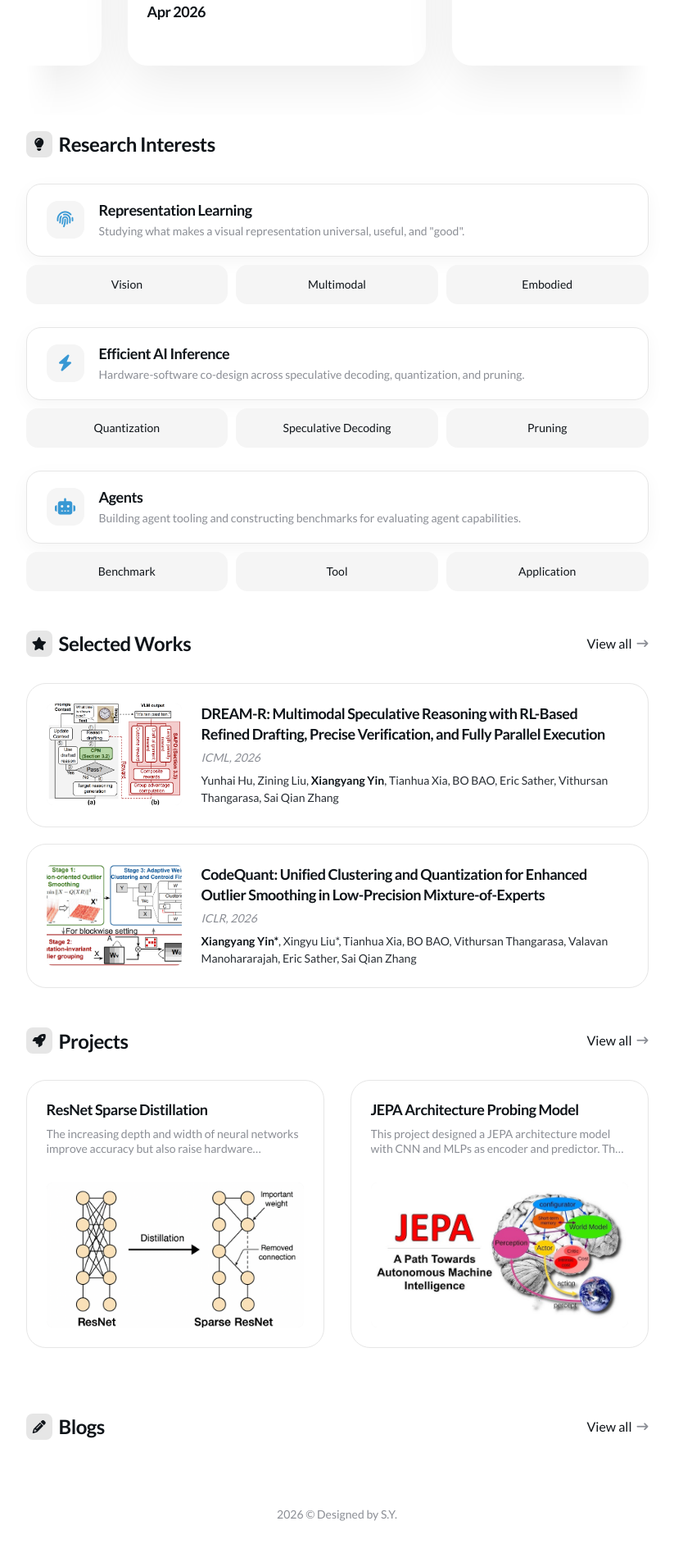
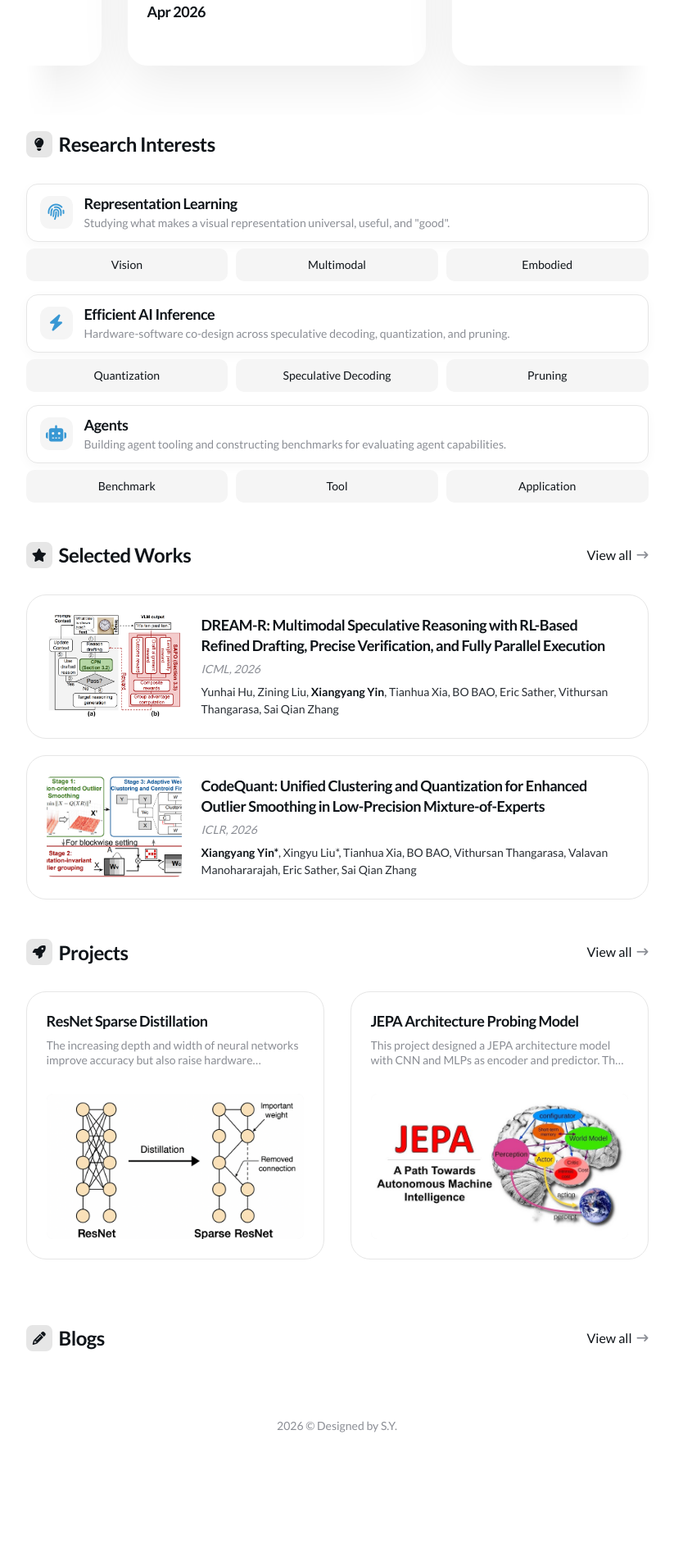
Before and after one commit to shawnyin128/shawnyin128.github.io, a Jekyll site: the page built from index.html, in a window 1280 px wide. Shown: the part 964-2858 px from the top of the page at 82% size, without its empty margins (221-1044 px from the left). Built offline with Jekyll 4.4.1, drawn with Linux system fonts in a browser that asks for light colours; a style sheet for code colours, icons or effects is not loaded; after the commit the page ends 2762 px from its top, so only the background shows below that.

Commit message:
[home]: tighten research interests spacing

```diff
--- a/_includes/section-interests.html
+++ b/_includes/section-interests.html
@@ -49,38 +49,38 @@
 .interests__items {
   display: flex;
   flex-direction: column;
-  gap: 28px;
+  gap: 16px;
 }
 
 .interest-group {
   display: flex;
   flex-direction: column;
-  gap: 10px;
+  gap: 8px;
 }
 
 /* Parent bar: outlined header with soft elevation */
 .interest-parent {
   display: flex;
   align-items: center;
-  gap: 18px;
-  padding: 20px 24px;
-  border-radius: 18px;
+  gap: 14px;
+  padding: 12px 16px;
+  border-radius: 14px;
   border: 1px solid var(--border-color);
   background: var(--background-color);
-  box-shadow: 0 6px 22px rgba(0, 0, 0, 0.04);
-  transition: transform .25s ease, box-shadow .25s ease;
+  box-shadow: 0 4px 14px rgba(0, 0, 0, 0.03);
+  transition: background-color .25s ease;
 }
 .interest-parent:hover {
   background: var(--background-alt-color);
 }
 .interest-parent__icon {
-  flex: 0 0 46px;
-  width: 46px;
-  height: 46px;
+  flex: 0 0 40px;
+  width: 40px;
+  height: 40px;
   font-size: 20px;
-  line-height: 46px;
+  line-height: 40px;
   text-align: center;
-  border-radius: 14px;
+  border-radius: 12px;
   background: var(--background-alt-color);
   color: var(--primary-color);
 }
@@ -94,7 +94,7 @@
   line-height: 1.3;
 }
 .interest-parent__desc {
-  margin: 4px 0 0;
+  margin: 2px 0 0;
   font-size: 14px;
   line-height: 1.4;
   color: var(--text-alt-color);
@@ -109,7 +109,7 @@
 .interest-child {
   flex: 1 1 0;
   min-width: 0;
-  padding: 14px 18px;
+  padding: 10px 14px;
   text-align: center;
   font-size: 14px;
   font-weight: 500;
@@ -117,7 +117,7 @@
   color: var(--text-color);
   background: var(--background-alt-color);
   border: 1px solid transparent;
-  border-radius: 14px;
+  border-radius: 10px;
   transition: background-color .25s ease, border-color .25s ease;
 }
 .interest-child:hover {
```
Also changed, not shown: 4 other files.
